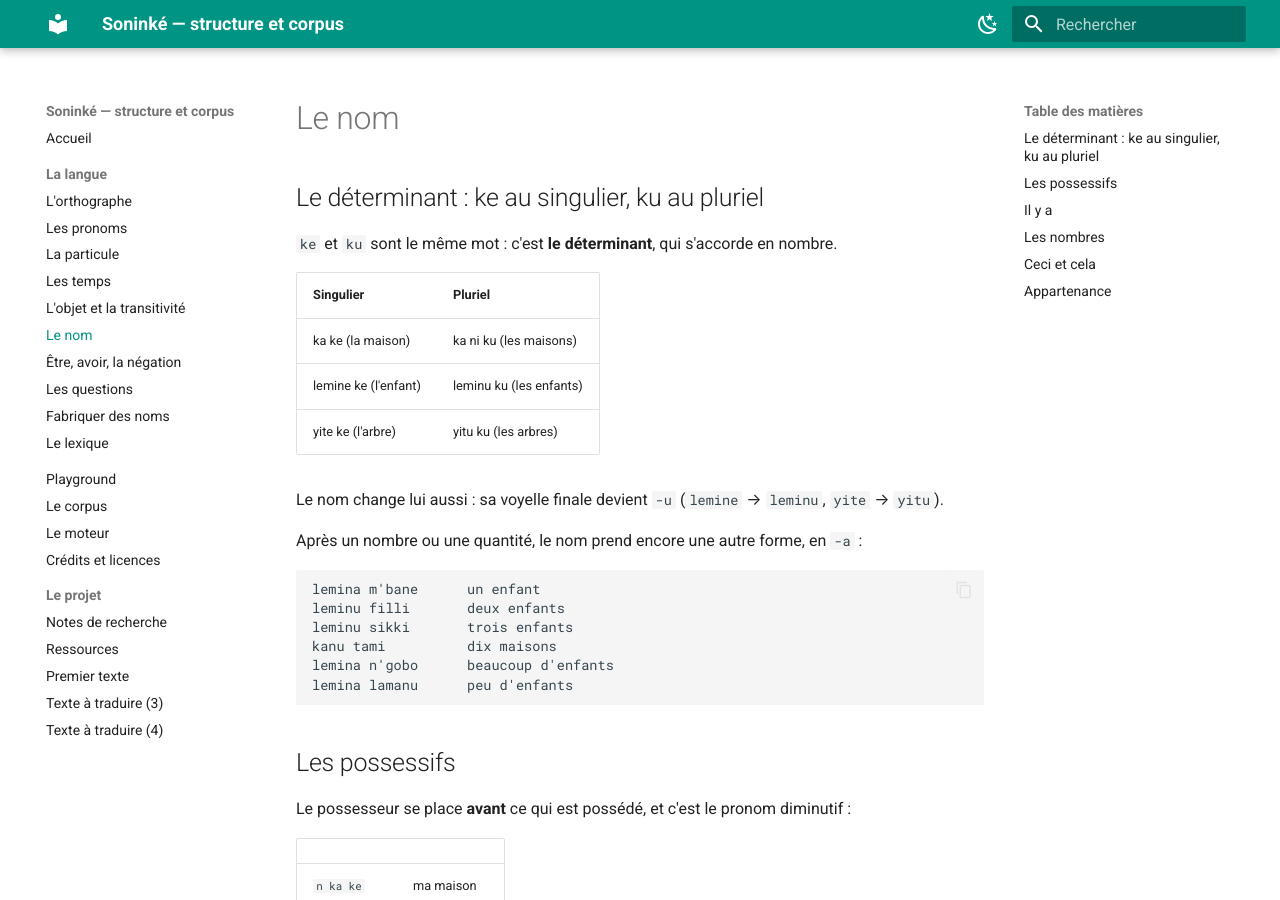
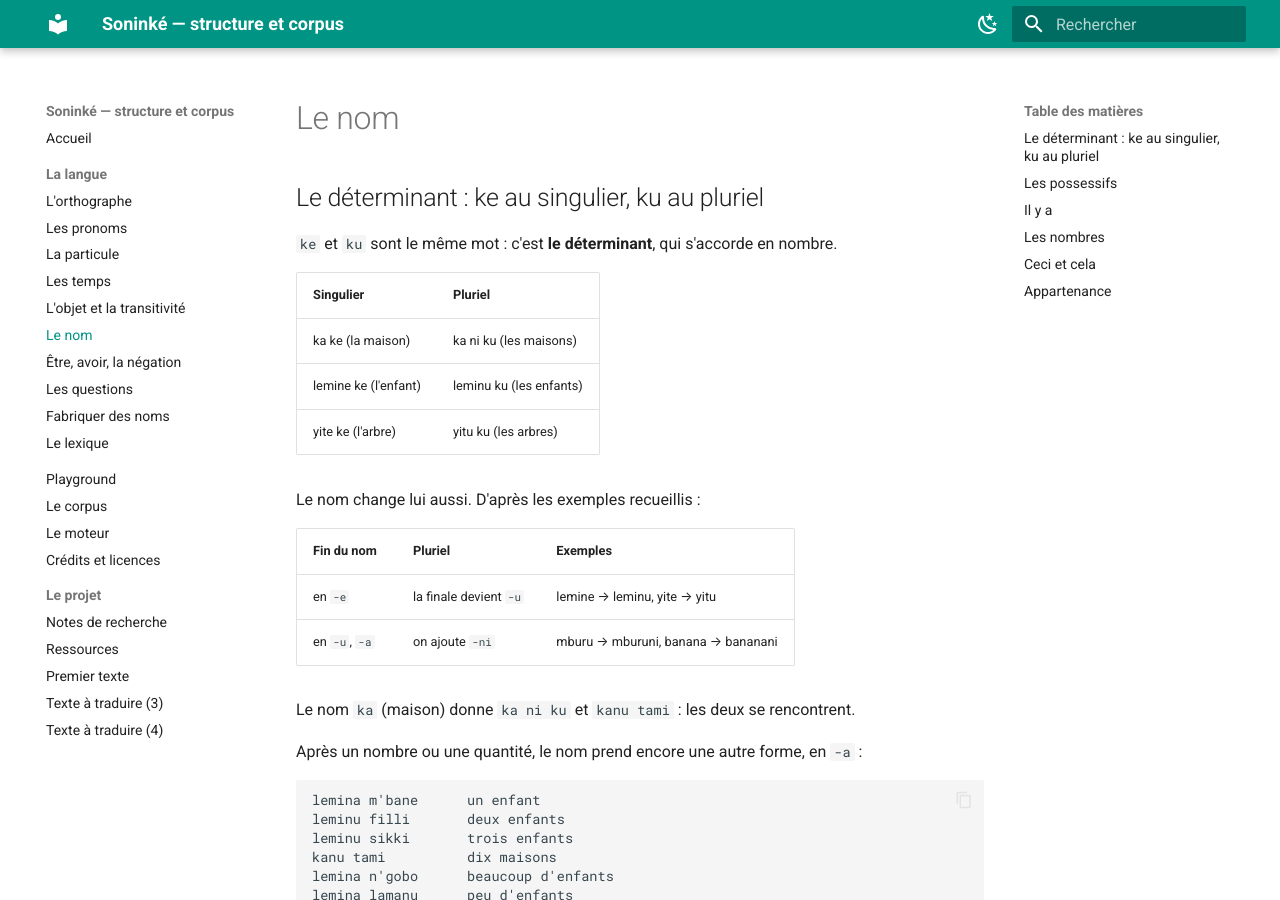
Before and after one commit to oscarmedra/snk_engine, an MkDocs documentation site: the page built from docs/langue/nom.md, in a window 1280 px wide and 900 px high. Built offline with MkDocs 1.6.1 and Material for MkDocs 9.7.7, drawn with Linux system fonts in a browser that asks for light colours; some of the changed text lies outside the part shown.

Commit message:
Pluriel : -u pour les noms en -e, -ni pour les autres
Co-Authored-By: Claude Opus 5 <noreply@anthropic.com>

````diff
--- a/docs/langue/nom.md
+++ b/docs/langue/nom.md
@@ -10,8 +10,14 @@
 | lemine ke (l'enfant) | leminu ku (les enfants) |
 | yite ke (l'arbre) | yitu ku (les arbres) |
 
-Le nom change lui aussi : sa voyelle finale devient `-u` (`lemine` → `leminu`,
-`yite` → `yitu`).
+Le nom change lui aussi. D'après les exemples recueillis :
+
+| Fin du nom | Pluriel | Exemples |
+|---|---|---|
+| en `-e` | la finale devient `-u` | lemine → leminu, yite → yitu |
+| en `-u`, `-a` | on ajoute `-ni` | mburu → mburuni, banana → bananani |
+
+Le nom `ka` (maison) donne `ka ni ku` et `kanu tami` : les deux se rencontrent.
 
 Après un nombre ou une quantité, le nom prend encore une autre forme, en `-a` :
 
@@ -83,7 +89,13 @@ Littéralement : « aucune personne n'est dans la maison », « aucune eau n'est
 | `tamu` — dix | `kanu tami` |
 
 Le nombre change de finale quand il compte quelque chose : `baane` devient `bane`,
-`fillo` devient `filli`, `tamu` devient `tami`.
+`fillo` devient `filli`, `tamu` devient `tami`. Le nom qui précède est au pluriel :
+
+```
+mburuni filli      deux pains
+bananani tami      dix bananes
+leminu sikki       trois enfants
+```
 
 Les ordinaux se forment sur le même radical :
 
````
Also changed, not shown: docs/langue/lexique.md (+1 -1 lines), 1 other file.
